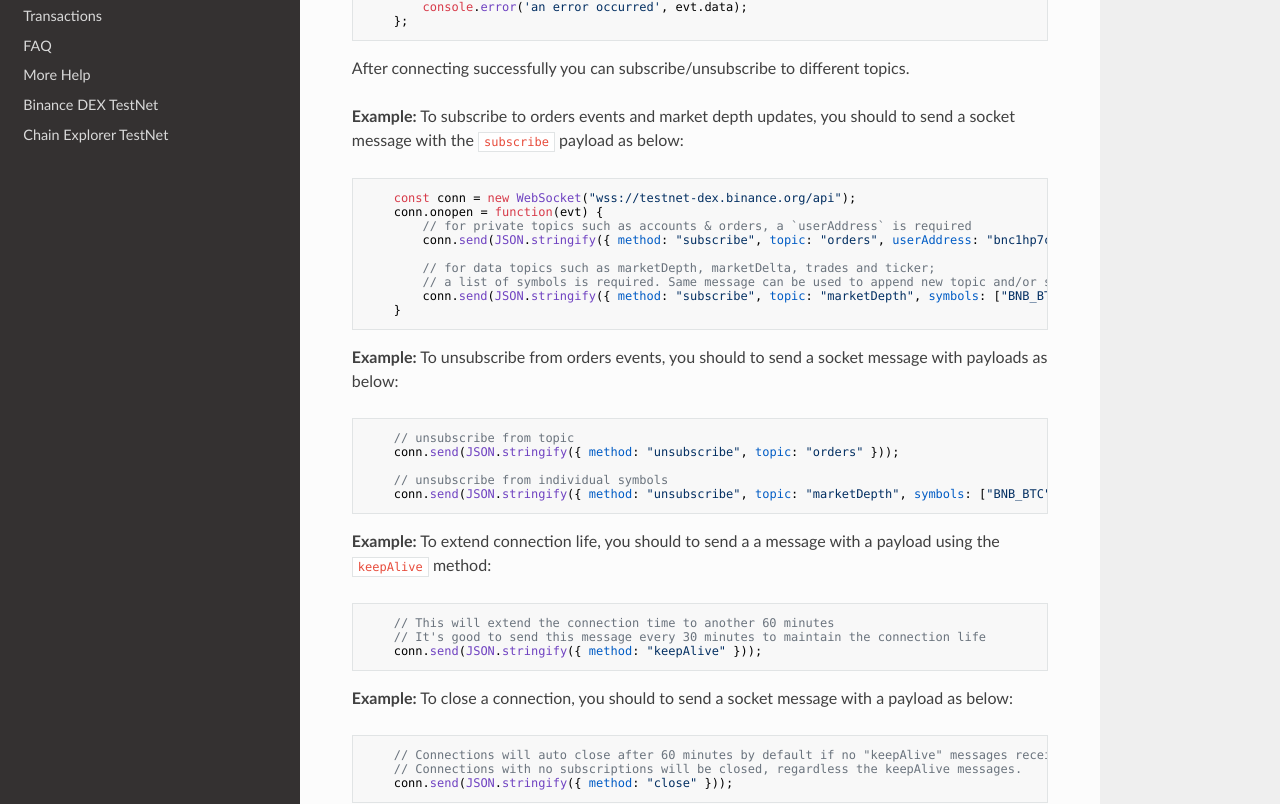
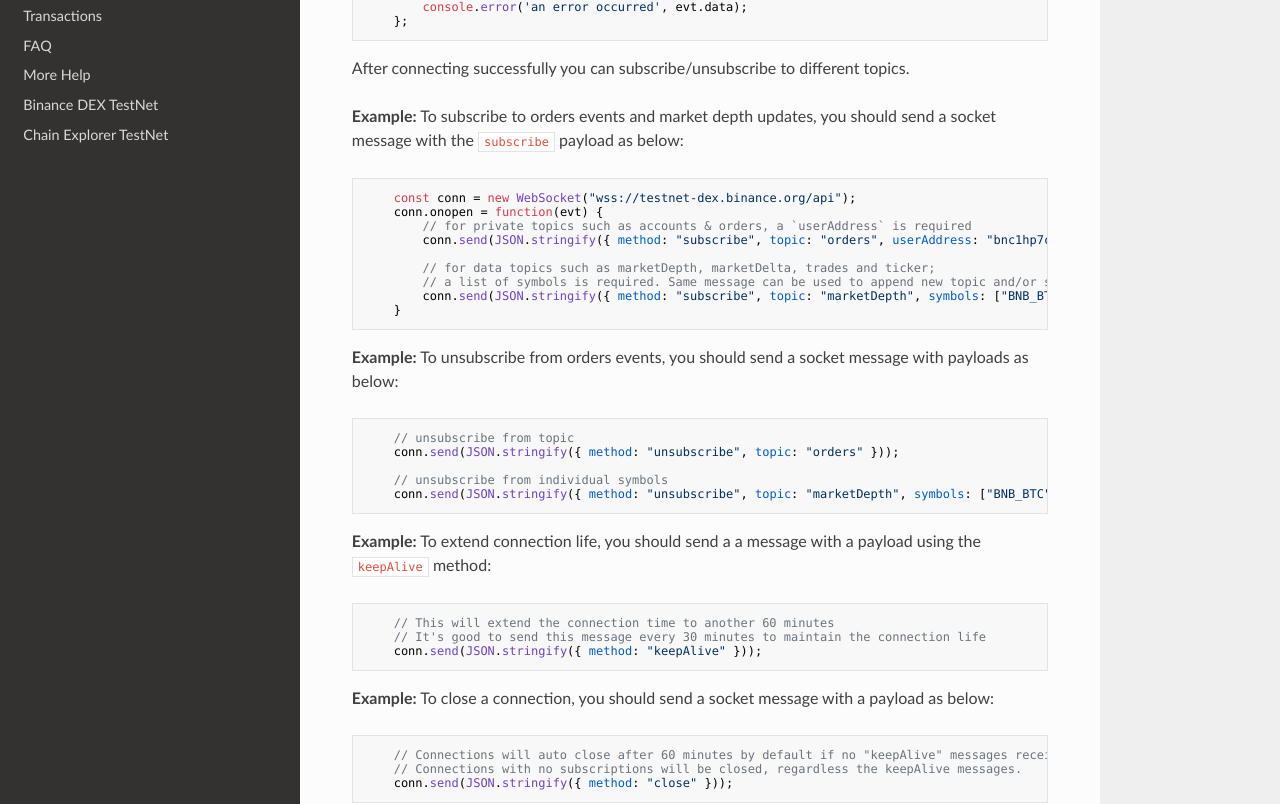
Before and after one commit to yash-sharma1/docs-site, an MkDocs documentation site: the page built from docs/api-reference/dex-api/ws-connection.md, in a window 1280 px wide and 1400 px high, scrolled down 968 px. Shown: the part 452-1256 px from the top of the window. Built offline with MkDocs 1.6.1, drawn with Linux system fonts in a browser that asks for light colours; nearby versions of some CDN libraries.

Commit message:
fix typos.

````diff
--- a/docs/api-reference/dex-api/ws-connection.md
+++ b/docs/api-reference/dex-api/ws-connection.md
@@ -60,7 +60,7 @@ Using this method, streams are be consumed via subscribe and unsubscribe command
 
 After connecting successfully you can subscribe/unsubscribe to different topics.
 
-**Example:** To subscribe to orders events and market depth updates, you should to send a socket message with the `subscribe` payload as below:
+**Example:** To subscribe to orders events and market depth updates, you should send a socket message with the `subscribe` payload as below:
 
 ```javascript
     const conn = new WebSocket("wss://testnet-dex.binance.org/api");
@@ -74,7 +74,7 @@ After connecting successfully you can subscribe/unsubscribe to different topics.
     }
 ```
 
-**Example:** To unsubscribe from orders events, you should to send a socket message with payloads as below:
+**Example:** To unsubscribe from orders events, you should send a socket message with payloads as below:
 
 ```javascript
     // unsubscribe from topic
@@ -84,7 +84,7 @@ After connecting successfully you can subscribe/unsubscribe to different topics.
     conn.send(JSON.stringify({ method: "unsubscribe", topic: "marketDepth", symbols: ["BNB_BTC"] }));
 ```
 
-**Example:** To extend connection life, you should to send a a message with a payload using the `keepAlive` method:
+**Example:** To extend connection life, you should send a a message with a payload using the `keepAlive` method:
 
 ```javascript
     // This will extend the connection time to another 60 minutes
@@ -92,7 +92,7 @@ After connecting successfully you can subscribe/unsubscribe to different topics.
     conn.send(JSON.stringify({ method: "keepAlive" }));
 ```
 
-**Example:** To close a connection, you should to send a socket message with a payload as below:
+**Example:** To close a connection, you should send a socket message with a payload as below:
 
 ```javascript
     // Connections will auto close after 60 minutes by default if no "keepAlive" messages received
````
